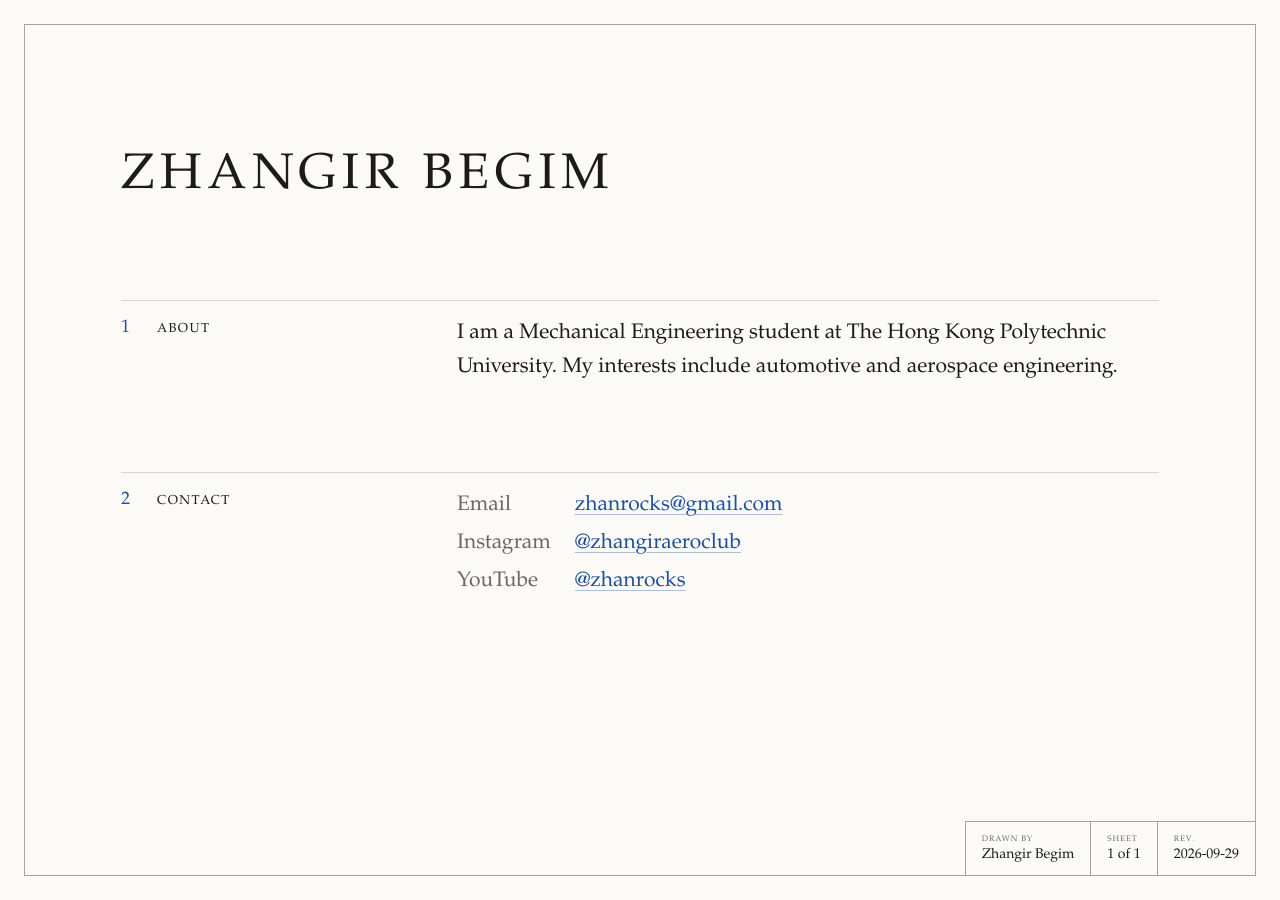
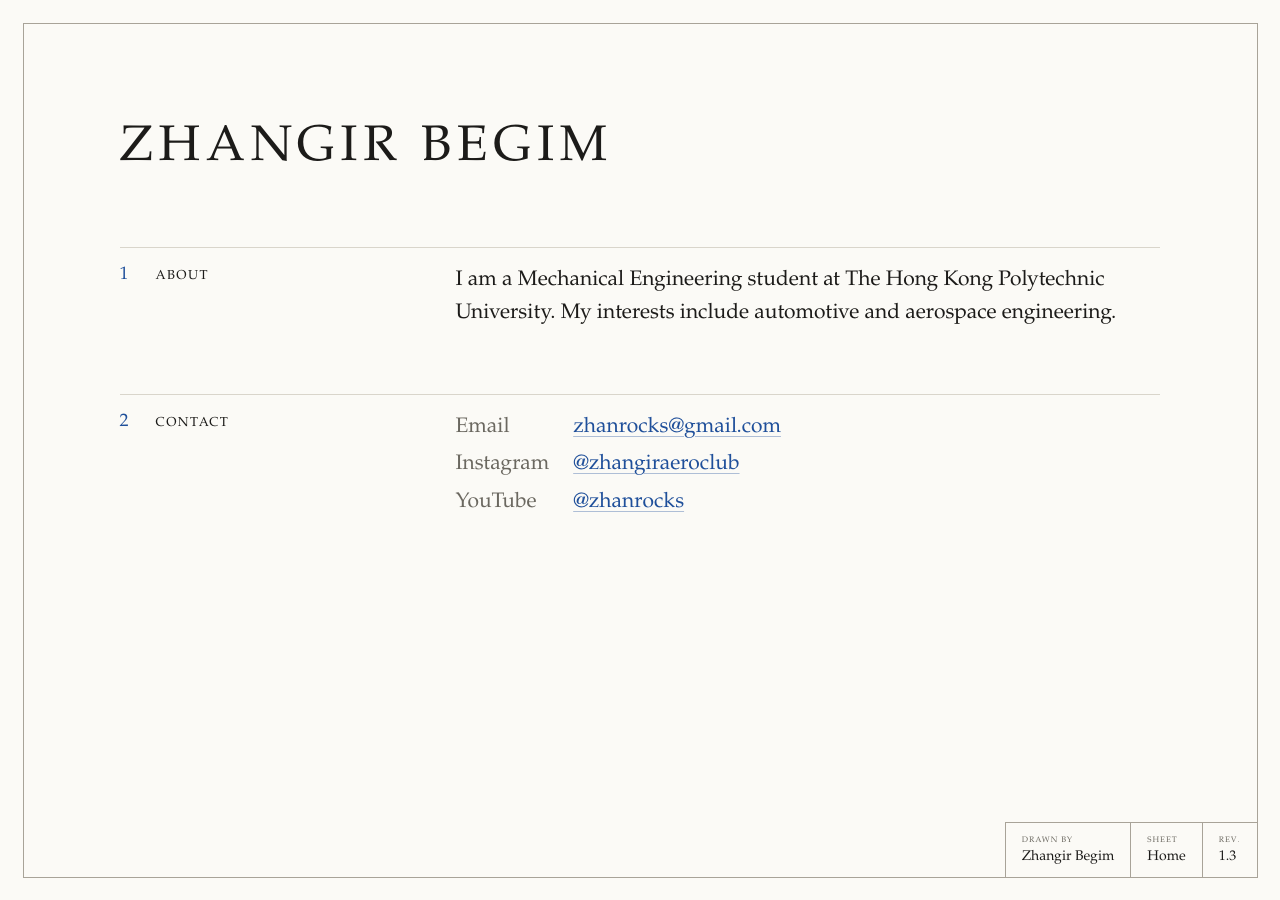
Before and after one commit to BegimZhangir/BegimZhangir.github.io, a Jekyll site: the page built from docs/index.html, in a window 1280 px wide. Built offline with Jekyll 4.4.1, drawn with Linux system fonts in a browser that asks for light colours.

Commit message:
Fit the whole home page on screen; title block shows Home / Rev. 1.3
On short desktop viewports (e.g. 1280x637 in Firefox with 150% display
scaling) the large-screen type and fixed spacing pushed the title block
below the fold. Now:

- Vertical padding and section gaps scale with viewport height (vh).
- The sheet uses dvh so mobile browser toolbars are accounted for.
- Large-screen type only applies when the screen is also 800px+ tall.
- Very short phone screens get slightly smaller type.
- The title block is a single row on phones too.

Checked 16 viewports from 320x480 to 2560x1300: no vertical or
horizontal scrolling on the home page.

The title block now shows Sheet = the page's title (or `sheet` front
matter; "Home" on the home page) and Rev. = `revision` in _config.yml
(set to 1.3), replacing the computed "Sheet N of M" and build date.

Co-Authored-By: Claude Opus 5.5 <noreply@anthropic.com>

```diff
--- a/docs/404.html
+++ b/docs/404.html
@@ -1,6 +1,7 @@
 ---
 layout: page
 title: Page not found
+sheet: "404"
 permalink: /404.html
 ---
 
--- a/docs/_config.yml
+++ b/docs/_config.yml
@@ -2,6 +2,8 @@ title: Zhangir Begim
 email: zhanrocks@gmail.com
 instagram_username: zhangiraeroclub
 youtube_handle: zhanrocks
+# Shown as "Rev." in the footer title block. Bump it when you change the site.
+revision: "1.3"
 description: "Zhangir Begim, Mechanical Engineering student at The Hong Kong Polytechnic University."
 lang: en
 baseurl: ""
--- a/docs/_data/navigation.yml
+++ b/docs/_data/navigation.yml
@@ -1,6 +1,6 @@
 # Links shown on the home page under your name.
-# Nothing is shown while this list is empty. Each entry also becomes the next
-# "sheet" in the footer title block (home is sheet 1).
+# Nothing is shown while this list is empty. A page's title is shown as its
+# "Sheet" in the footer title block.
 #
 # To add a section, create a page (e.g. fiction.md with `layout: page` and
 # `permalink: /fiction/`), then uncomment and edit an entry below:
--- a/docs/_includes/footer.html
+++ b/docs/_includes/footer.html
@@ -1,12 +1,8 @@
 {% comment %}
-  Footer styled as a technical-drawing title block. The home page is sheet 1;
-  each entry in _data/navigation.yml is the next sheet, in list order.
+  Footer styled as a technical-drawing title block.
+  Sheet: the page's `sheet` front matter, or its title ("Home" on the home page).
+  Rev.:  the page's `revision` front matter, or `revision` in _config.yml.
 {% endcomment %}
-{% assign sheet_total = site.data.navigation | size | plus: 1 %}
-{% assign sheet = 1 %}
-{% for item in site.data.navigation %}
-  {% if page.url == item.url %}{% assign sheet = forloop.index | plus: 1 %}{% endif %}
-{% endfor %}
 <footer class="site-footer">
   <dl class="title-block">
     <div>
@@ -15,11 +11,11 @@
     </div>
     <div>
       <dt class="caps">Sheet</dt>
-      <dd>{{ sheet }} of {{ sheet_total }}</dd>
+      <dd>{{ page.sheet | default: page.title }}</dd>
     </div>
     <div>
       <dt class="caps">Rev.</dt>
-      <dd>{{ site.time | date: '%Y-%m-%d' }}</dd>
+      <dd>{{ page.revision | default: site.revision }}</dd>
     </div>
   </dl>
 </footer>
--- a/docs/_includes/style.scss
+++ b/docs/_includes/style.scss
@@ -2,6 +2,8 @@
    small-caps headings, and a drawing title block as the footer.
    On phones it is a single column; on desktop the page becomes a framed
    drawing sheet with labelled rows and the title block in the corner.
+   Vertical spacing scales with screen height so the whole home page,
+   title block included, fits on screen without scrolling.
    System fonts only; inlined into every page by _includes/head.html. */
 
 :root {
@@ -93,6 +95,7 @@ a:hover {
   display: flex;
   flex-direction: column;
   min-height: 100vh;
+  min-height: 100dvh;
 }
 
 main,
@@ -107,8 +110,8 @@ main,
 
 main {
   flex: 1;
-  padding-top: clamp(48px, 12vh, 112px);
-  padding-bottom: 80px;
+  padding-top: clamp(20px, 6vh, 96px);
+  padding-bottom: clamp(16px, 4vh, 64px);
 }
 
 .top-nav {
@@ -131,12 +134,12 @@ main {
 /* ---------- Footer: technical-drawing title block ---------- */
 
 .site-footer {
-  padding-bottom: 32px;
+  padding-bottom: clamp(12px, 3vh, 32px);
 }
 
 .title-block {
   display: grid;
-  grid-template-columns: 1fr 1fr;
+  grid-template-columns: 1fr auto auto;
   width: 100%;
   margin: 0;
   border: 1px solid var(--frame);
@@ -149,12 +152,7 @@ main {
   padding: 6px 12px 8px;
 }
 
-.title-block div:first-child {
-  grid-column: 1 / -1;
-  border-bottom: 1px solid var(--frame);
-}
-
-.title-block div:last-child {
+.title-block div + div {
   border-left: 1px solid var(--frame);
 }
 
@@ -192,7 +190,7 @@ main {
 }
 
 .sec {
-  margin-top: 56px;
+  margin-top: clamp(20px, 5vh, 56px);
 }
 
 .sec h2 {
@@ -293,17 +291,38 @@ main {
   border-top: 1px solid var(--frame);
 }
 
+/* Very short phone screens: slightly smaller type so the page still fits */
+@media (max-width: 59.99rem) and (max-height: 35rem) {
+  body {
+    font-size: 1rem;
+    line-height: 1.5;
+  }
+
+  .name {
+    font-size: 1.875rem;
+  }
+
+  .sec h2 {
+    margin-bottom: 8px;
+  }
+}
+
 /* ---------- Desktop: framed drawing sheet ---------- */
 
 @media (min-width: 60rem) {
+  :root {
+    --pad: clamp(12px, 2.5vh, 24px);
+  }
+
   body {
-    padding: 24px;
+    padding: var(--pad);
     font-size: 1.1875rem;
   }
 
   .sheet {
     max-width: 1400px;
-    min-height: calc(100vh - 48px);
+    min-height: calc(100vh - 2 * var(--pad));
+    min-height: calc(100dvh - 2 * var(--pad));
     margin: 0 auto;
     border: 1px solid var(--frame);
   }
@@ -318,16 +337,16 @@ main {
   }
 
   main {
-    padding-top: clamp(64px, 12vh, 128px);
-    padding-bottom: 96px;
+    padding-top: clamp(32px, 9vh, 128px);
+    padding-bottom: clamp(24px, 5vh, 96px);
   }
 
   .top-nav {
-    padding-top: 40px;
+    padding-top: clamp(20px, 4vh, 40px);
   }
 
   .top-nav + main {
-    padding-top: 64px;
+    padding-top: clamp(24px, 6vh, 64px);
   }
 
   /* Title block sits in the sheet's bottom-right corner, sharing its border */
@@ -347,17 +366,8 @@ main {
     padding: 8px 16px 10px;
   }
 
-  .title-block div:first-child {
-    grid-column: auto;
-    border-bottom: 0;
-  }
-
-  .title-block div + div {
-    border-left: 1px solid var(--frame);
-  }
-
   .name {
-    font-size: 3.75rem;
+    font-size: clamp(2.75rem, 8vh, 3.75rem);
   }
 
   .sections {
@@ -369,7 +379,7 @@ main {
     display: grid;
     grid-template-columns: var(--label) minmax(0, var(--measure));
     gap: 0 var(--gap);
-    margin-top: 72px;
+    margin-top: clamp(24px, 6vh, 72px);
     padding-top: 16px;
     border-top: 1px solid var(--rule);
     max-width: calc(var(--label) + var(--gap) + var(--measure));
@@ -392,8 +402,9 @@ main {
   }
 }
 
-/* Large screens: scale the type and columns up to fill the sheet */
-@media (min-width: 80rem) {
+/* Large screens: scale the type and columns up to fill the sheet,
+   but only when there is enough height for it */
+@media (min-width: 80rem) and (min-height: 50rem) {
   :root {
     --measure: 44rem;
     --label: 17rem;
@@ -411,10 +422,10 @@ main {
   }
 
   .name {
-    font-size: 4.5rem;
+    font-size: clamp(3.75rem, 8vh, 4.5rem);
   }
 
   .sec {
-    margin-top: 88px;
+    margin-top: clamp(48px, 7vh, 88px);
   }
 }
```
